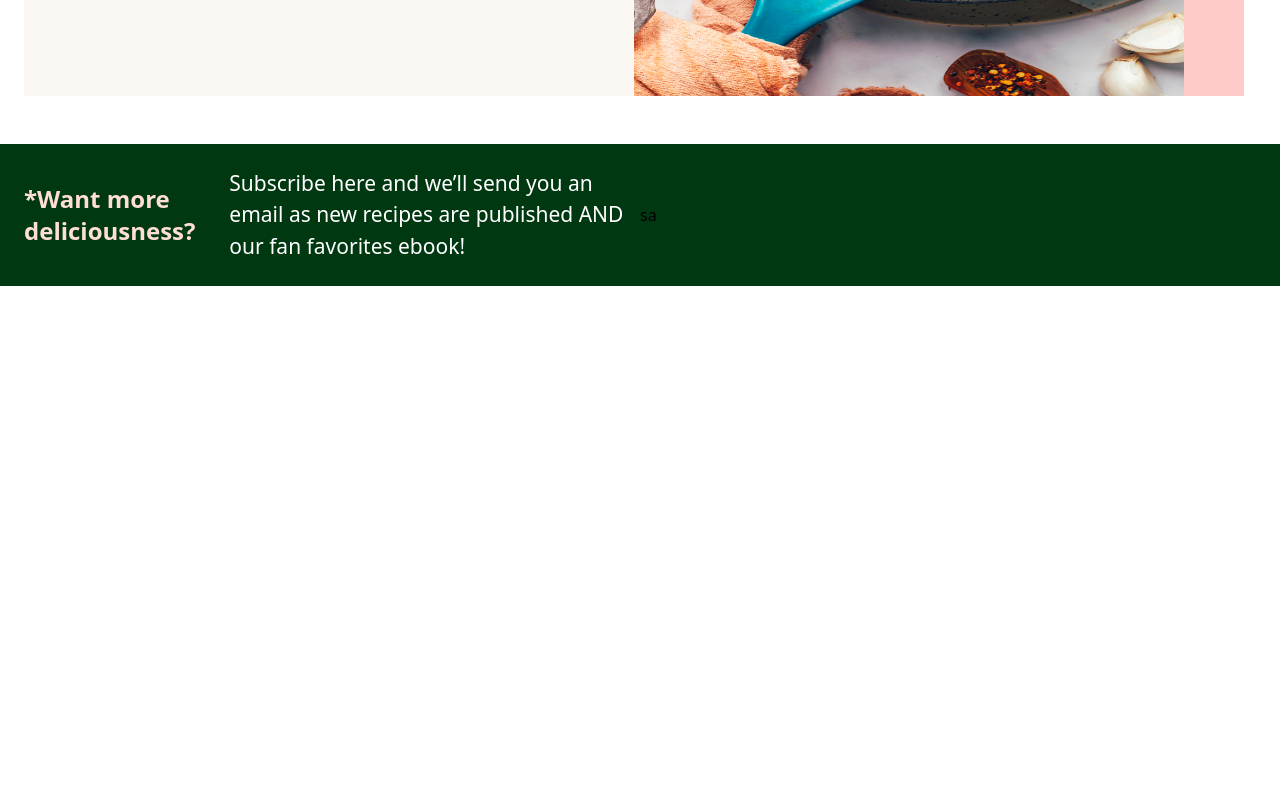
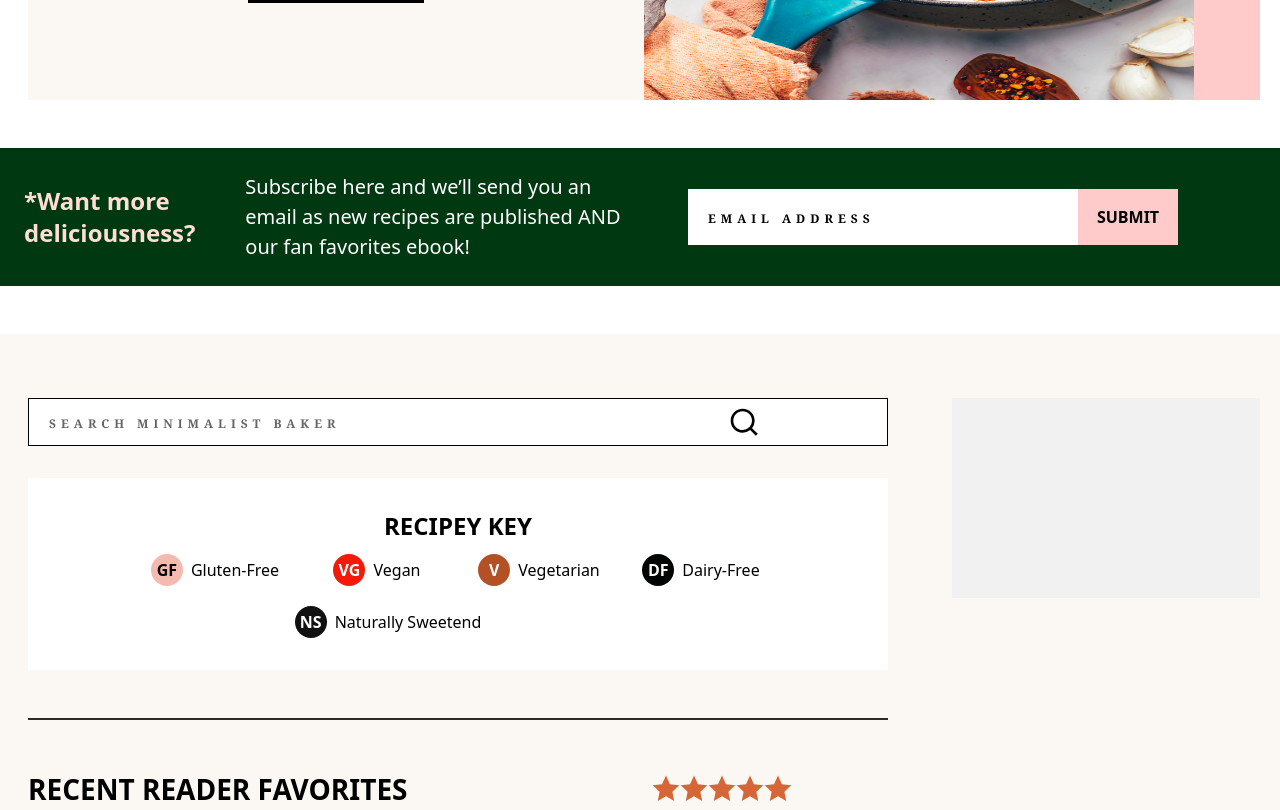
Before and after one commit to Frank92952/Tailwindcss-Tienda, a React (Vite) app: page / in a window 1280 px wide. Shown: the part 1300-2110 px from the top of the page. Before the commit the page ends 1610 px from the top, so only its background shows below. Built offline with nearby package versions, Linux system fonts and the light colour scheme.

Commit message:
tercer día

```diff
--- a/src/App.jsx
+++ b/src/App.jsx
@@ -14,12 +14,12 @@ function App() {
     <Sidebar />
 
     <Menu />
-    <div className='pl-7 pr-8  max-lg:pl-4 max-lg:pr-4 max-sm:pl-4 max-sm:pr-3  xl:pl-48 xl:pr-48'>
+    <div className='pl-7 pr-5  max-lg:pl-4 max-lg:pr-4 max-sm:pl-4 max-sm:pr-3  xl:pl-48 xl:pr-48'>
           <hr className='border-t-2 border-[#2B2B2B]' />
 
     </div>
     <Cuerpo />
-    <div className='grid grid-cols-4 pb-6 pt-6 pl-7 pr-8 gap-5 max-lg:grid-cols-4 max-sm:grid-cols-2 xl:ml-40 xl:mr-40'>
+    <div className='grid grid-cols-4 pb-6 pt-6 pl-7 pr-5 gap-5 max-lg:grid-cols-4 max-sm:grid-cols-2 xl:ml-40 xl:mr-40'>
       <Card img={Comida1} nombre="Creamy Vegan Broccoli Cheddar Soup" boton="New Recipes"/>
       <Card img={Comida1} nombre="Easy Vegan “Tuna” Melt" boton="New Recipes"/>
       <Card img={Comida1} nombre="Creamy Vegan Broccoli Cheddar Soup" boton="New Recipes"/>
--- a/src/Component/Shared/Cuerpo1.jsx
+++ b/src/Component/Shared/Cuerpo1.jsx
@@ -1,10 +1,28 @@
-import React from 'react'
-import {RiArrowRightLine } from "react-icons/ri";
+import React, { useState } from 'react';
+import {RiArrowRightLine,  RiSearchLine, RiStarFill } from "react-icons/ri";
 import Comida2 from "../Img/Comida2.jpg"
 function Cuerpo1() {
+    const [placeholder, setPlaceholder] = useState('EMAIL ADDRESS');
+    const [placeholder1, setPlaceholder1] = useState('SEARCH MINIMALIST BAKER');
+  const handleInputClick = () => {
+    setPlaceholder('');
+  };
+  const handleInputBlur = () => {
+    if (placeholder === '') {
+      setPlaceholder('EMAIL ADDRESS');
+    }
+  };
+  const handleInputClick1 = () => {
+    setPlaceholder1('');
+  };
+  const handleInputBlur1 = () => {
+    if (placeholder1 === '') {
+      setPlaceholder1('SEARCH MINIMALIST BAKER');
+    }
+  };
   return (
     <div>
-    <div className='pl-6 pr-9 pb-6'>
+    <div className='pl-7 pr-5 pb-6'>
         <div className='grid justify-center mt-5 pb-10 ' >
             <button className='flex items-center  text-orange-500 max-lg:hidden'>SHOW ME EVERYTHING<RiArrowRightLine className='w-8 h-8 ml-5 text-black' /></button>
 
@@ -26,19 +44,102 @@ function Cuerpo1() {
             </div>
          </div>
     </div>
-    <div className='pt-6 pb-6'>
+    <div className='pt-6 pb-12'>
     <div className='grid grid-cols-6  bg-[#003811] p-6 items-center'>
 
         <div className='col-span-1  text-2xl text-[#FFDED6] font-bold'>
            <h1>*Want more deliciousness?</h1>
         </div>
-        <div className='col-span-2 text-white text-[21px]'>
+        <div className='col-span-2 text-white text-[20px] ml-4 '>
             <p>Subscribe here and we’ll send you an email as new recipes are published AND our fan favorites ebook!</p>
         </div>
-        <div className='col-span-3'>
-        sa
+        <div className='col-span-3  '>
+        <form className='flex h-14 ml-12  '>
+            <input
+              type='email'
+              placeholder={placeholder}
+              className={`w-[390px] placeholder:tracking-[5px] placeholder:text-[12px] placeholder:text-black font-serif font-bold  pl-5 outline-none`}
+              onClick={handleInputClick}
+              onBlur={handleInputBlur}
+            />
+            <button className='bg-red-200 w-[100px] font-bold hover:bg-[#FFB5A3]'>SUBMIT</button>
+          </form>
         </div>
     </div>
+    </div>
+    <div className='bg-[#FBF8F3]  '>
+
+        <div className='grid grid-cols-8 pt-16 pr-5 pl-7 justify-center '>
+            <div className='col-span-6 pr-16'>
+            <form className='flex items-center'>
+            <input
+              type='email'
+              placeholder={placeholder1}
+              className={`w-full placeholder:tracking-[5px] h-12 placeholder:text-[12px] placeholder:text-[#646664] font-serif font-bold pl-5 outline-none border border-black active:border-2 active:rounded-[4px] `}
+              onClick={handleInputClick1}
+              onBlur={handleInputBlur1}
+            />
+            <RiSearchLine className='m ml-[700px] font-bold absolute hover:text-[#D56638] h-8 w-8'/>
+          </form>
+          <div className=' grid justify-center  text-center bg-[#FFFFFF] mt-8 pb-8 pt-8 pl-28 pr-28'>
+            <h1 className='text-2xl font-bold'>RECIPEY KEY</h1>
+            <div className='grid grid-cols-4 gap-3 max-lg:gap-3  pt-3 max-sm:gap-2 items-center '>
+                <div>
+                    <button className='bg-[#f5baaf]  rounded-full w-8 h-8  max-lg:w-6  max-lg:h-7 font-bold hover:bg-[#f19d8b]  '>
+                    GF
+                    </button><a href='' className='ml-2 hover:underline '>Gluten-Free</a>
+                </div>
+                <div>
+                    <button className='bg-[#F31A0A]  rounded-full w-8 h-8 max-lg:w-6  max-lg:h-7 text-white font-bold hover:bg-[#d83125]'>
+                    VG
+                    </button><a href='' className='ml-2 hover:underline' >Vegan</a>
+                </div>
+                <div>
+                    <button className='bg-[#B45026] rounded-full w-8 h-8 max-lg:w-6  max-lg:h-7 text-white font-bold'>
+                    V
+                    </button><a href='' className='ml-2 hover:underline'>Vegetarian</a>
+                </div>
+                <div>
+                    <button className='bg-[#000502]  rounded-full w-8 h-8 max-lg:w-6  max-lg:h-7 text-white font-bold'>
+                    DF
+                    </button><a href='' className='ml-2 hover:underline'>Dairy-Free</a>
+                </div>
+                <div className=' w-60 ml-32 mt-2  '>
+                    <button className='bg-[#111111]  rounded-full w-8 h-8 max-lg:w-6  max-lg:h-7 text-white font-bold'>
+                    NS
+                    </button><a href='' className='ml-2 hover:underline'>Naturally Sweetend</a>
+                </div>
+
+                </div>
+          </div>
+            <div className='mt-12 mb-12'>
+                <hr className='border-t-2 border-[#2B2B2B]' />
+
+            </div>
+            <div className='flex items-center gap-60'>
+                <p className='text-[28px] font-bold w-96'>RECENT READER FAVORITES</p>
+                <div className='flex '>
+                <RiStarFill className='h-7 w-7 text-[#D56638]'/>
+                <RiStarFill className='h-7 w-7 text-[#D56638]' />
+                <RiStarFill className='h-7 w-7 text-[#D56638]'/>
+                <RiStarFill className='h-7 w-7 text-[#D56638]'/>
+                <RiStarFill className='h-7 w-7 text-[#D56638]'/>
+                </div>
+
+            </div>
+        </div>
+            <div className='col-span-2 '>
+                <div className='bg-[#F1F1F1] h-[200px]'>
+                </div>
+
+            </div>
+        </div>
+        <div>
+
+        </div>
+        <div>
+
+        </div>
     </div>
 
     </div>
--- a/src/Component/Shared/Sidebar.jsx
+++ b/src/Component/Shared/Sidebar.jsx
@@ -5,8 +5,8 @@ function Sidebar() {
   const [showMenu, setShowMenu]=useState(false);
   const toggleMenu = () => {
     setShowMenu(!showMenu);
+  };
 
-  };
   return (
     <div >
         <div className='w-full bg-red-200 h-12 items-center grid grid-cols-6 max-lg:h-14     '>
@@ -19,7 +19,7 @@ function Sidebar() {
 
             </div>
             {/*Menu */}
-            <div className='grid max-sm:ml-24 max-lg:ml-72'>
+            <div className='grid max-sm:ml-24 max-lg:ml-72 ml-3'>
             <div className='flex xl:-ml-24   '>
             <RiFacebookFill className='h-6 w-6 ml-2 max-sm:ml-3 max-sm:h-8 max-sm:w-8 max-lg:h-8 max-lg:w-8 max-lg:ml-3' />
             <RiInstagramLine className='h-6 w-6 ml-2 max-sm:ml-3 max-sm:h-8 max-sm:w-8 max-lg:h-8 max-lg:w-8 max-lg:ml-3'/>
```
